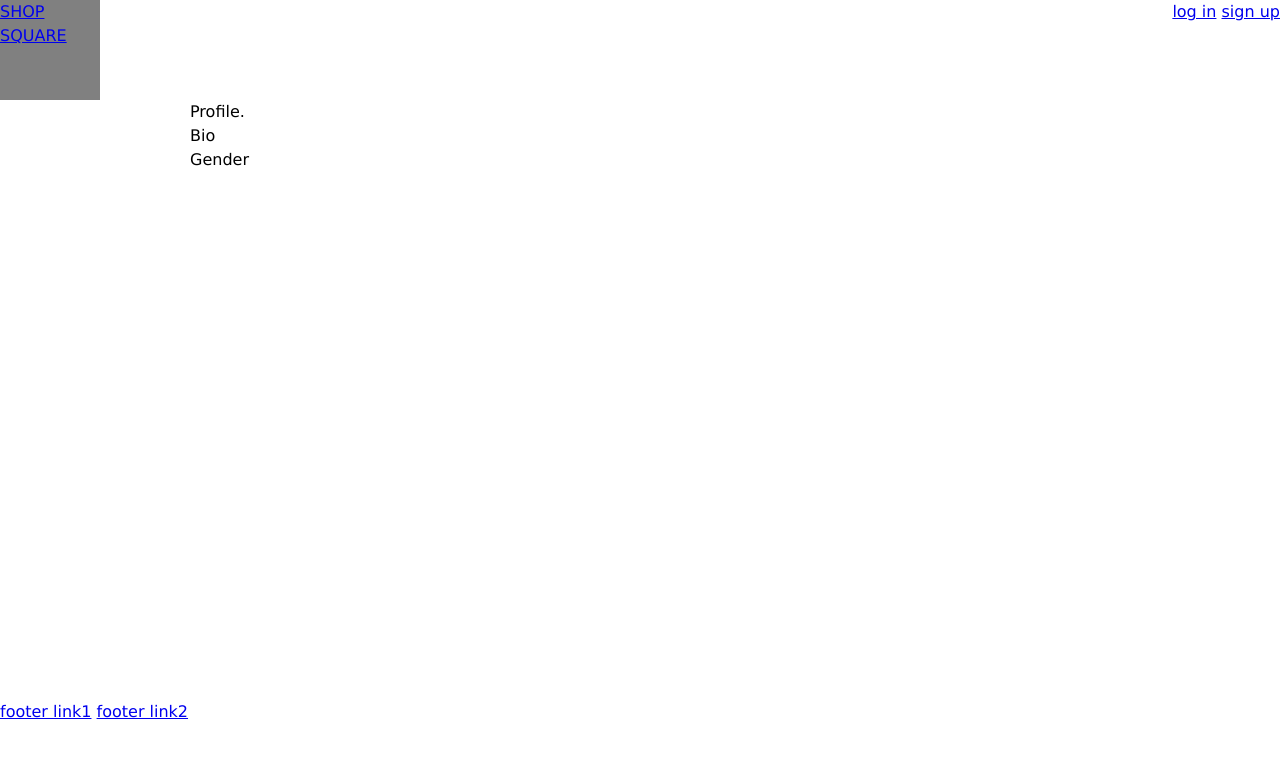
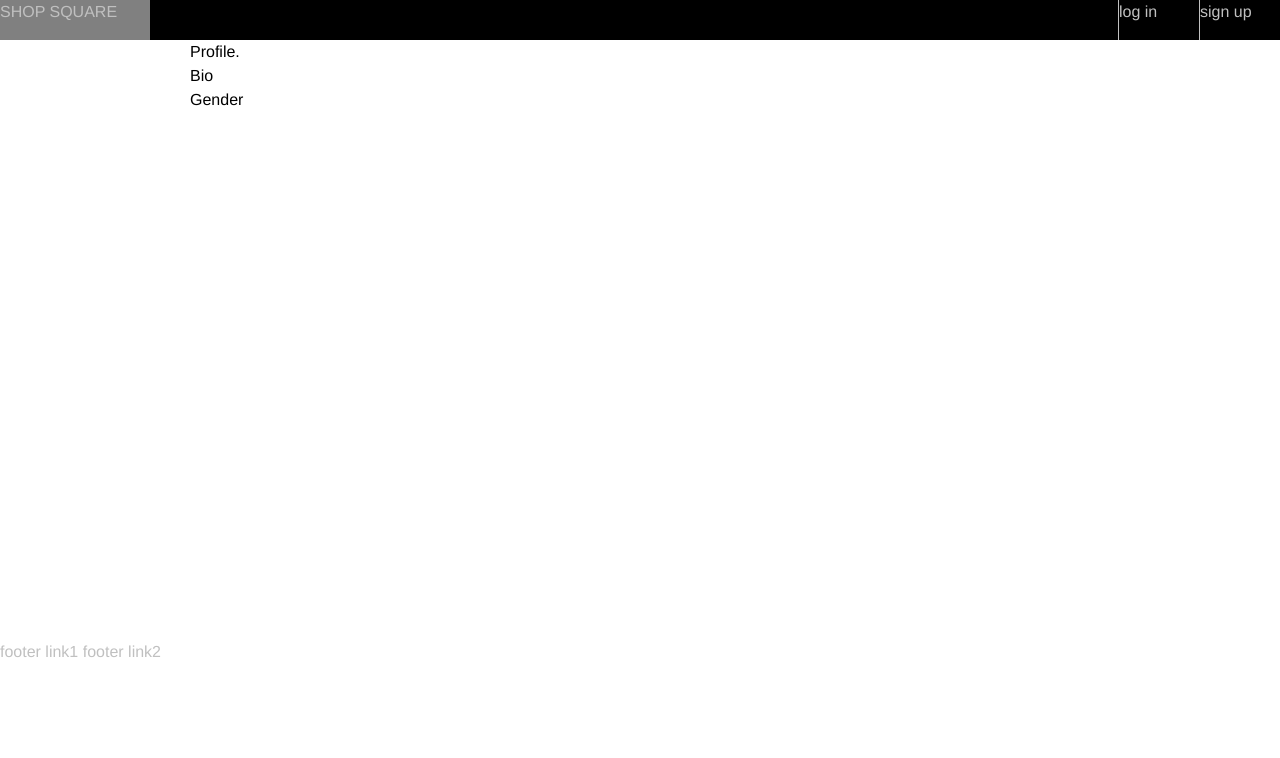
Before and after one commit to amberylx/shopsquare, a Django app: template mall/templates/profile.html in a window 1280 px wide. Shown: the top 758 px of the page. Run offline with Django 3.2, Linux system fonts and the light colour scheme; the template is opened without the code that fills it, so the values that code supplies are empty.

Commit message:
add styling to landing page, header

```diff
--- a/mall/templates/base.html
+++ b/mall/templates/base.html
@@ -1,7 +1,7 @@
 <!DOCTYPE html>
 <html lang="en">
 <head>
-    <link rel="stylesheet" href="{{ssmedia}}/css/base_style.css" />
+    <link rel="stylesheet" href="{{ssmedia}}/css/style.css" />
     <link rel="stylesheet" href="{{ssmedia}}/css/header.css" />
 	{% block css %}{% endblock %}
 	{% block js %}{% endblock %}
--- a/mall/templates/header.html
+++ b/mall/templates/header.html
@@ -3,12 +3,14 @@
     <a href="/">SHOP SQUARE</a>
   </div>
   <div id="header-user-links">
+    <ul id="header-nav">
     {% if request.user.is_authenticated %}
-		<a href="/mall/{{request.user.ssuser.mall.id}}/">mall</a>
-		<a href="/logout">log out</a>
+    <li><a href="/mall/{{request.user.ssuser.mall.id}}/">mall</a></li>
+    <li><a href="/logout">log out</a></li>
     {% else %}
-		<a href="/login/">log in</a>
-		<a href="/register/">sign up</a>
+    <li><a href="/login/">log in</a></li>
+    <li><a href="/register/">sign up</a></li>
     {% endif %}
+    </ul>
   </div>
 </div>
--- a/mall/templates/landing.html
+++ b/mall/templates/landing.html
@@ -1,6 +1,9 @@
 {% extends "base.html" %}
 
 {% block title %}shop square - landing{% endblock %}
+{% block css %}
+    <link rel="stylesheet" href="{{ssmedia}}/css/landing.css" />
+{% endblock %}
 
 {% block content %}
 This is the landing page.
--- a/media/css/header.css
+++ b/media/css/header.css
@@ -1,14 +1,27 @@
 #header-content {
-    height:100px;
+    height: 40px;
+    background-color: #000;
 }
 
 #header-logo {
-    width:100px;
-    height:100px;
+    width:150px;
+    height: inherit;
     float:left;
     background-color:gray;
 }
 
 #header-user-links {
     float:right;
+    height: inherit;
 }
+#header-nav {
+    height: inherit;
+}
+#header-nav li {
+    height: inherit;
+    width: 80px;
+    list-style: none;
+    float: left;
+    color: white;
+    border-left: 1px solid silver;
+}
--- a/media/css/base_style.css
+++ b/media/css/style.css
@@ -3,7 +3,7 @@ body {
     padding: 0;
     font-size: 100%;
     line-height: 1.5;
-    font-family:"Verdana", sans-serif;
+    font-family: "Helvetica Neue", Helvetica, Arial, sans
 }
 
 article, aside, figcaption, figure, footer, header, hgroup, nav, section {
@@ -16,8 +16,8 @@ h1, h2, h3, h4 {
 }
 
 ul, ol {
-    margin: 1em 0;
-    padding-left: 40px;
+    margin: 0;
+    padding: 0;
 }
 
 p, figure {
@@ -28,6 +28,14 @@ a img {
     border: none;
 }
 
+a {
+    color: silver;
+    text-decoration: none;
+}
+a:visited {
+    color: #FFF;
+}
+
 #content {
     width:900px;
     margin:auto;
```
Also changed, not shown: media/css/landing.css (added, +7 -0 lines), 1 other file. Lines whose indentation alone changed are shown as unchanged.
